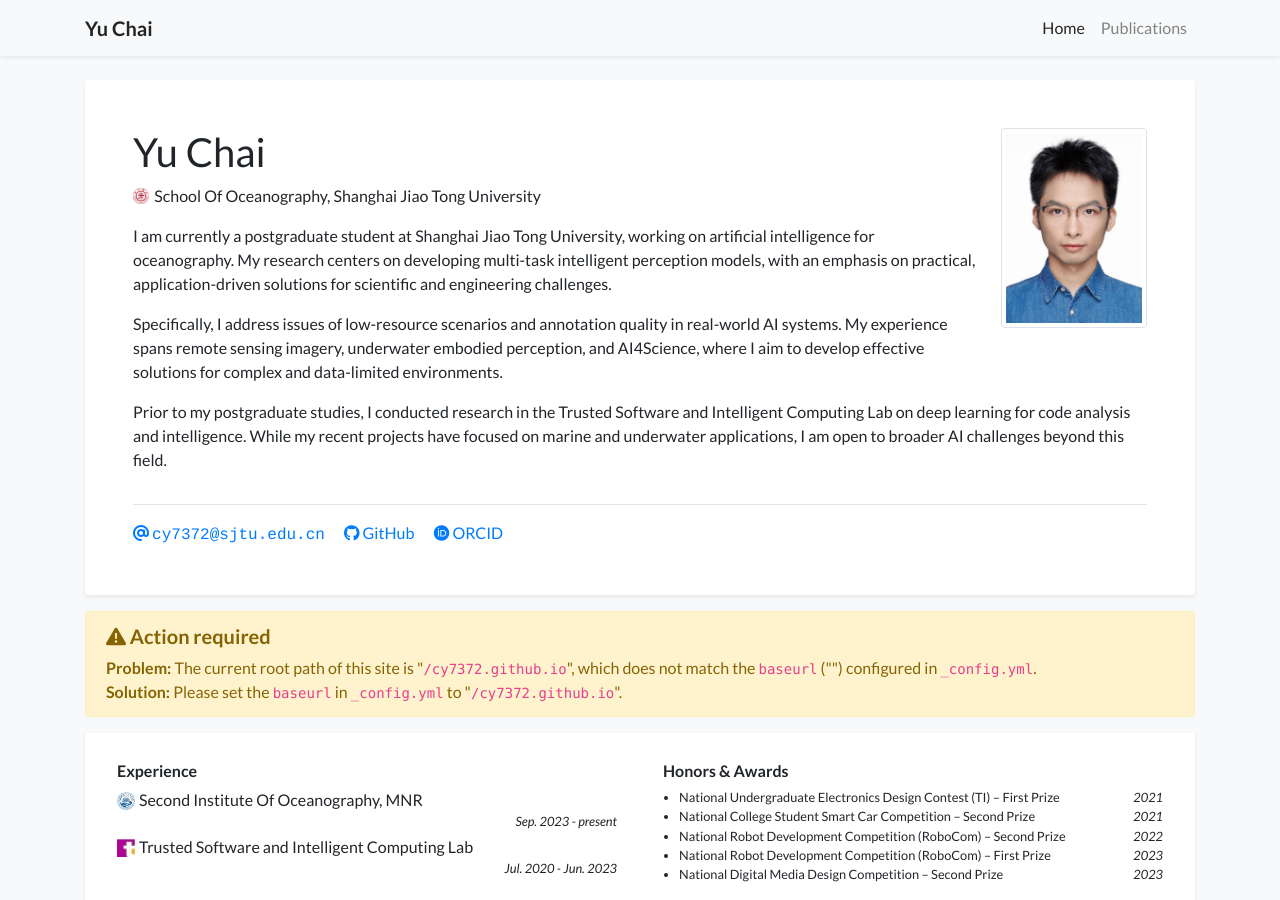
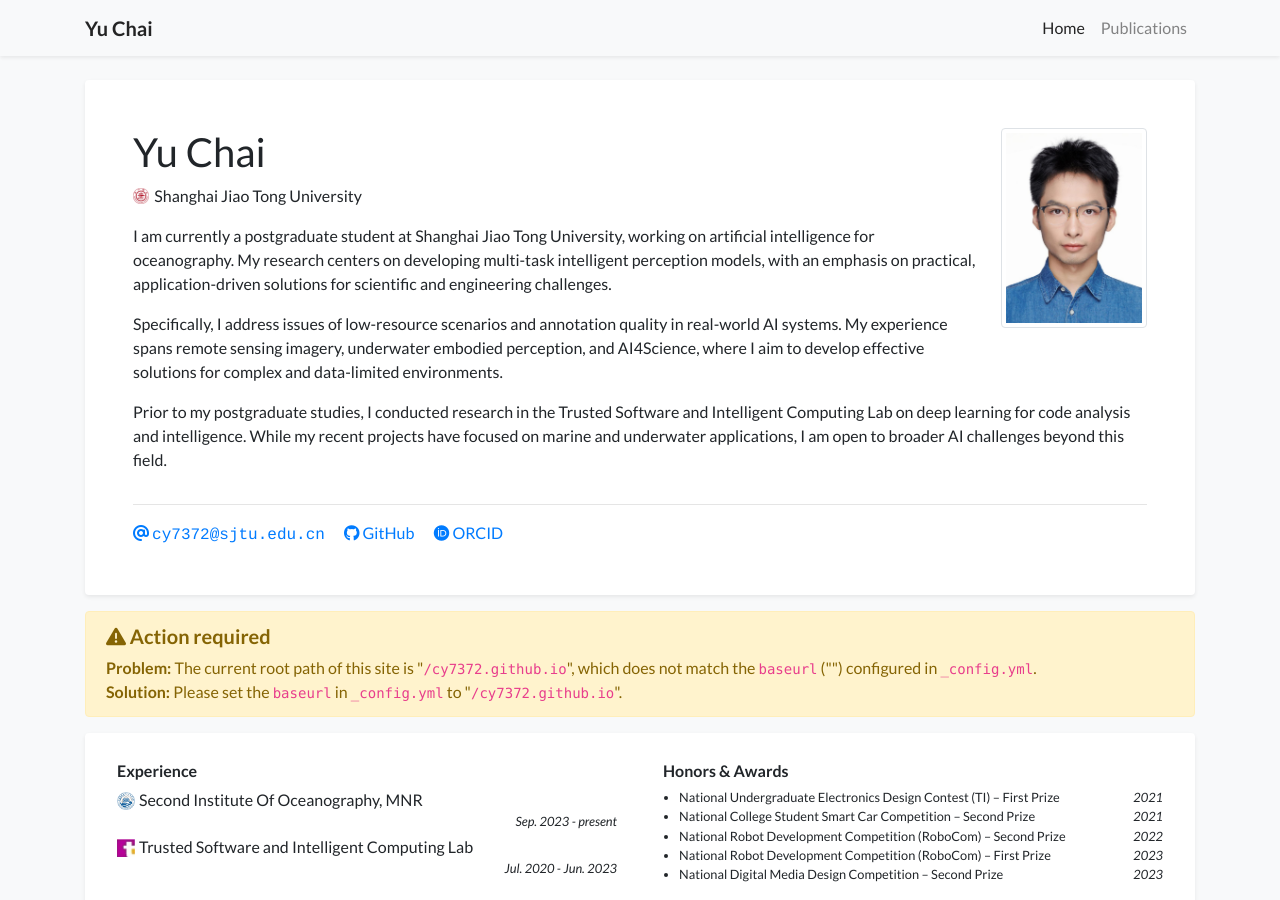
Before and after one commit to cy7372/cy7372.github.io, a Jekyll site: the page built from index.html, in a window 1280 px wide and 900 px high. Built offline with Jekyll 4.4.1, drawn with Linux system fonts in a browser that asks for light colours; nearby versions of some CDN libraries; a style sheet for code colours, icons or effects is not loaded.

Commit message:
update profile.yaml

```diff
--- a/_data/profile.yml
+++ b/_data/profile.yml
@@ -6,7 +6,7 @@ positions:
 # - logo: /assets/images/badges/SIO_logo.png  # Logo is optional
 #   name: Second Institute Of Oceanography, MNR
 - logo: /assets/images/badges/SJTU_logo.png
-  name: School Of Oceanography, Shanghai Jiao Tong University
+  name: Shanghai Jiao Tong University
 # - logo: /assets/images/badges/SOED_logo.png
 #   name: State Key Laboratory of Satellite Ocean Environment Dynamics
 # - logo: /assets/images/badges/SO_SJTU_logo.png
```
